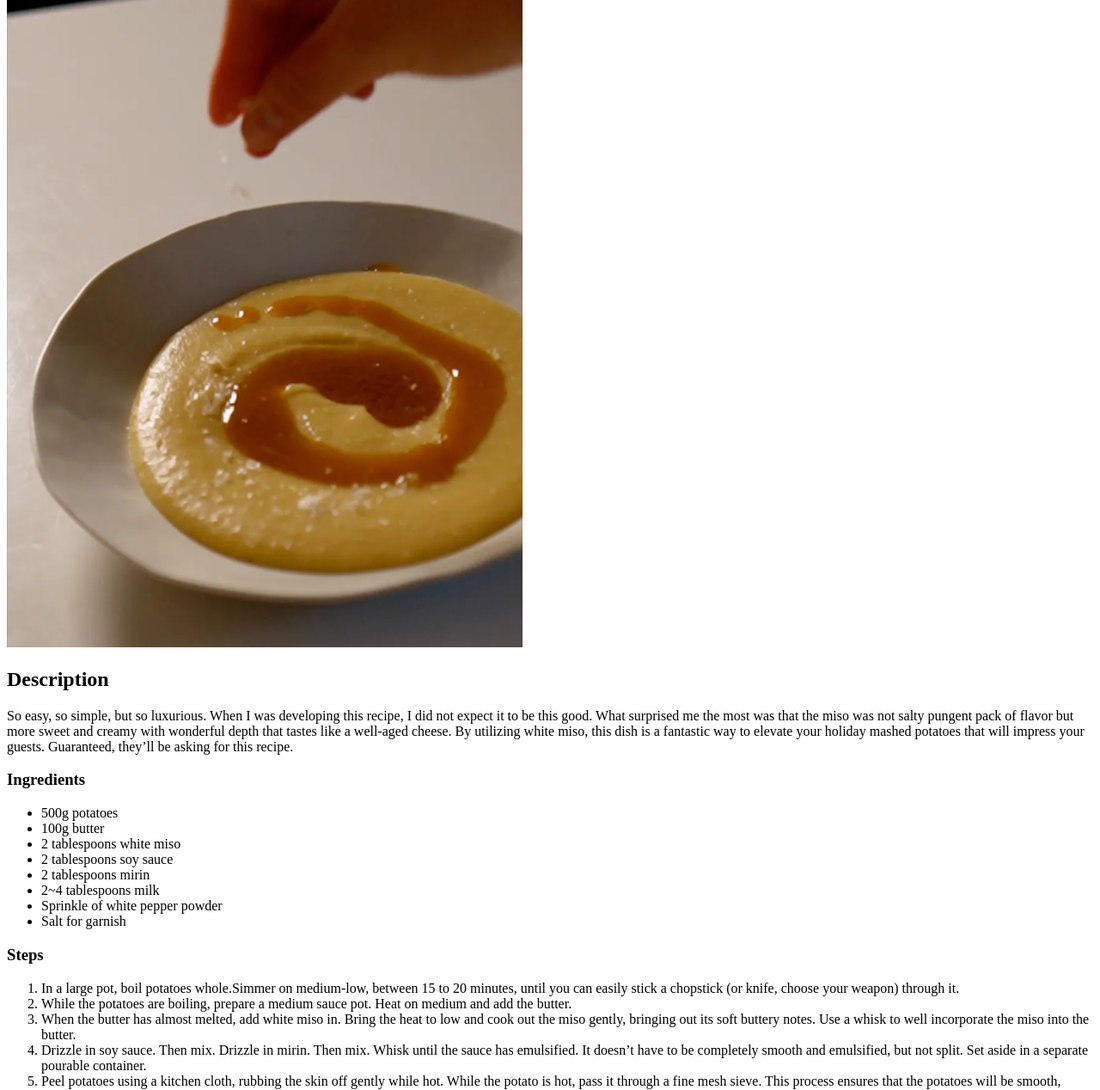
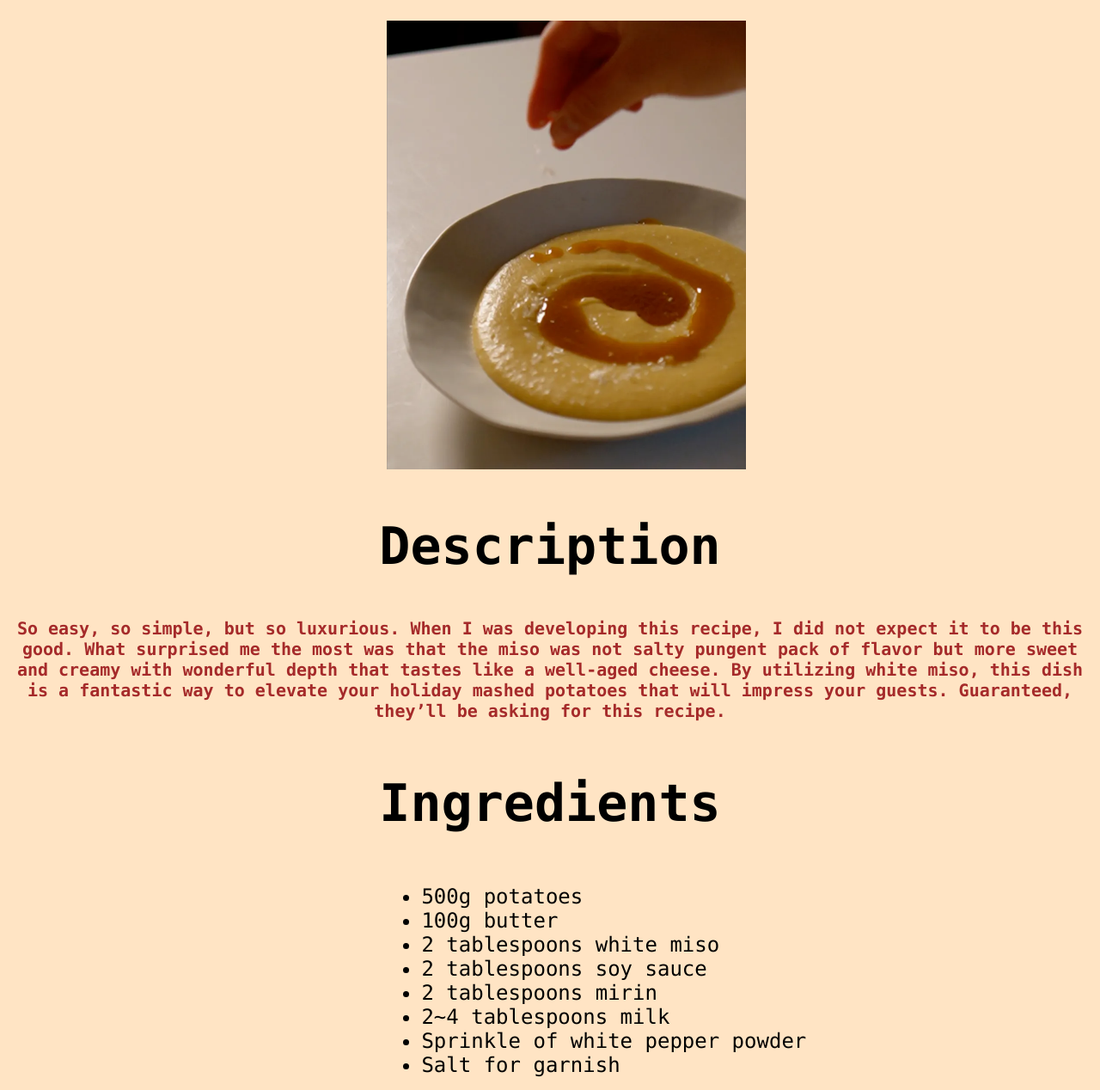
Before and after one commit to SoTilted/odin-recipes, a plain HTML site: page recipes/miso-mashed-poatotes.html in a window 1280 px wide. Shown: the part 153-1421 px from the top of the page at 86% size. Drawn offline with Linux system fonts and the light colour scheme.

Commit message:
Edit index html to contain css Add css file to style the webpages

```diff
--- /dev/null
+++ b/style.css
@@ -0,0 +1,33 @@
+body {
+    font-family: "Lucida Console", "Courier New", monospace;
+    background-color: bisque;
+}
+
+h1,h2,h3 {
+    text-align: center;
+    font-size: 60px;
+}
+
+p {
+    text-align: center;
+    font-size: 20px;
+    font-weight: 600;
+    color: brown;
+}
+
+li {
+    font-size: 24px;
+}
+
+#curry {
+    margin-left: 25%;
+}
+
+#miso {
+    margin-left: 35%;
+}
+img {
+    margin-left: 35%;
+    width: 33%;
+    height: auto;
+}
```
Also changed, not shown: index.html (+1 -0 lines).
